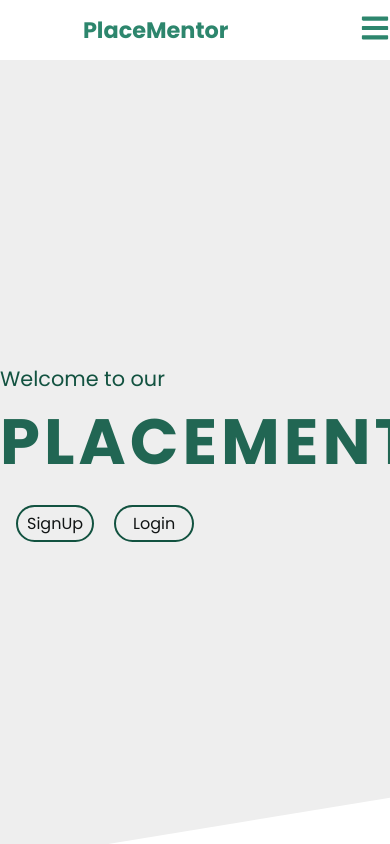
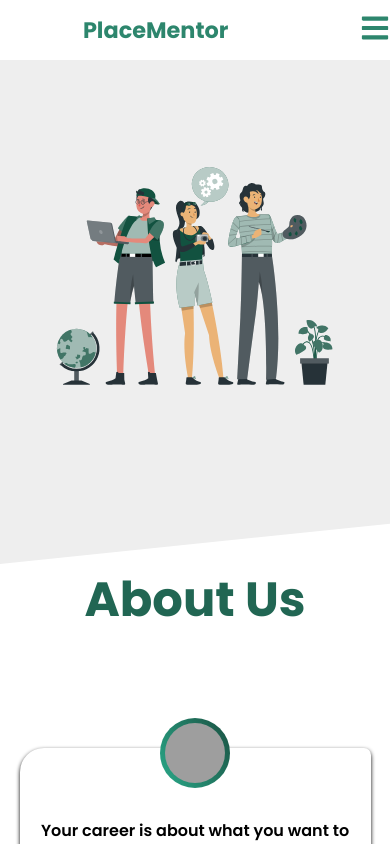
Before and after one commit to Nikhil-Gupta-prog/Placementor_app, a React (Create React App) app in the folder Client/client/: page / in a window 390 px wide. Shown: the top 844 px of the page. Built offline with nearby package versions, Linux system fonts and the light colour scheme; grey boxes are pictures that could not be loaded.

Commit message:
updated home page with fully responsiveness css

```diff
--- a/Client/client/src/Components/Home/Home.css
+++ b/Client/client/src/Components/Home/Home.css
@@ -78,7 +78,49 @@
   color: #fff;
 
 }
-@media screen and (max-width: 490px) {
+@media screen and (max-width: 780px) {
+  .home {
+    display: flex;
+    height: auto;
+    justify-content: center;
+    align-items:center;
 
+  }
+.home_title_name {
+  font-size: 2.7em;
+  font-family: "Poppins", sans-serif;
+  font-weight: 800;
+  color: #216653;
+  letter-spacing: 1px;
+}
+.image_block{
+  width: 50vw;
+}
+.home_image{
+width: 100%;
 
 }
+}
+
+@media screen and (max-width: 450px) {
+  .home {
+    display: flex;
+    height: auto;
+    justify-content: flex-start;
+    align-items: flex-start;
+    flex-direction: column;
+
+  }
+  .home_title{
+    display: none;
+  }
+
+  .image_block{
+    width: 100vw;
+  }
+  .home_image{
+  width: 100%;
+
+  }
+
+}
```
